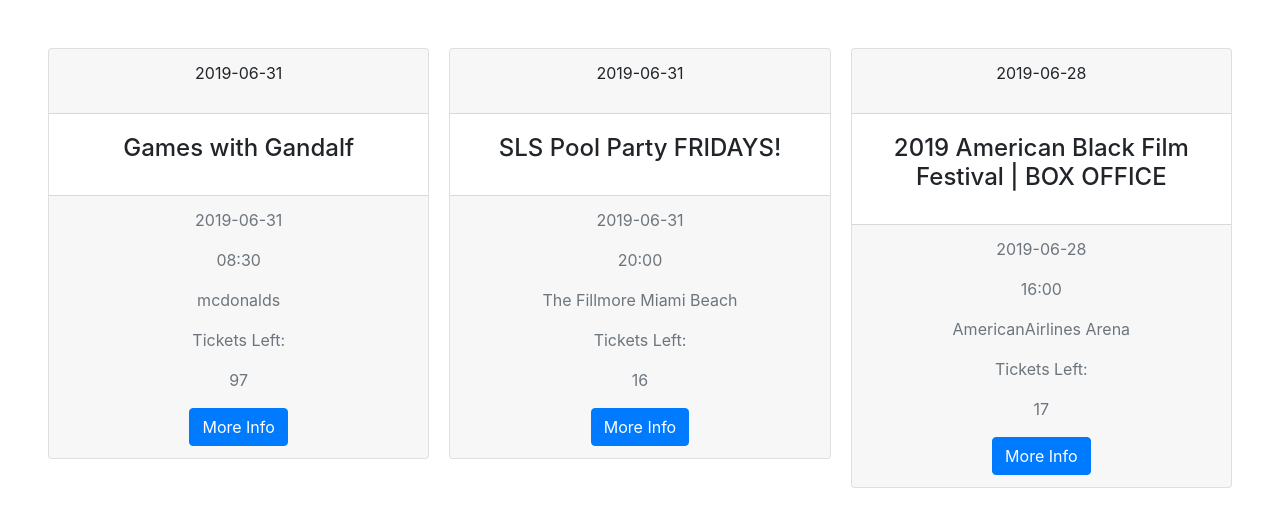
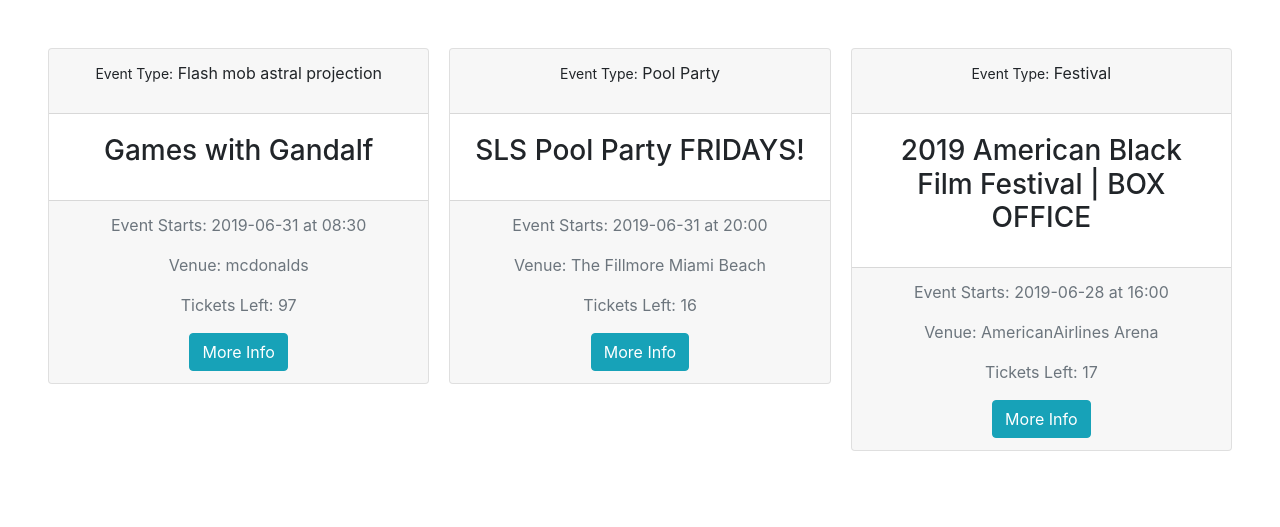
Before and after one commit to IgnacioBellomo/event-booking-site, a Flask app: page / in a window 1280 px wide. Shown: the part 56-583 px from the top of the page. Run offline with Flask 2, Linux system fonts and the light colour scheme; some libraries are stand-ins or nearby versions.

Commit message:
updated styles

```diff
--- a/templates/index.html
+++ b/templates/index.html
@@ -8,19 +8,16 @@
         <div class="card">
             <div>
                 <div class="card-header">
-                    <p>{{ event.startDate }}</p>
-                    <p>{{event.eventType}}</p>
+                    <p><span style="font-size:14px">Event Type:</span> {{ event.type }}</p>
                 </div>
                 <div class="card-body">
-                    <h4 class="card-title">{{ event.eventName }}</h4>
+                    <h3 class="card-title">{{ event.eventName }}</h4>
                 </div>
                 <div class="card-footer text-muted">
-                    <p>{{ event.startDate }}</p>
-                    <p>{{ event.startTime }}</p>
-                    <p>{{ event.venueName }}</p>
-                    <p>Tickets Left:</p>
-                    <p>{{ event.ticketsLeft }}</p>
-                    <a href="{{ '/event/%s'%event.eventID|urlencode }}" class="btn btn-primary">More Info</a>
+                    <p>Event Starts: {{ event.startDate }} at {{ event.startTime }}</p>
+                    <p>Venue: {{ event.venueName }}</p>
+                    <p>Tickets Left: {{ event.ticketsLeft }}</p>
+                    <a href="{{ '/event/%s'%event.eventID|urlencode }}" class="btn btn-info">More Info</a>
                 </div>
             </div>
         </div>
```
Also changed, not shown: templates/event.html (+7 -10 lines), static/img/event_pic/pool_party.jpg (added).
